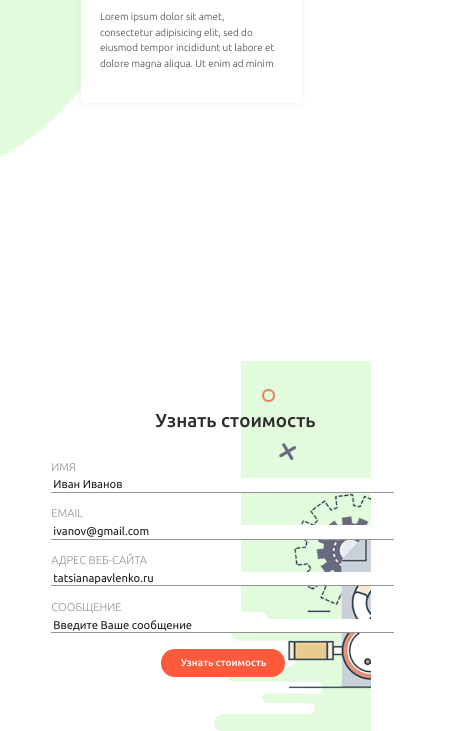
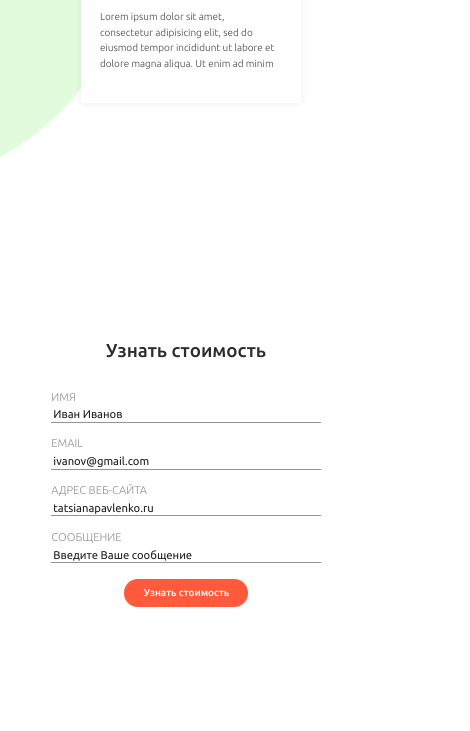
Before and after one commit to rpavlenko/SAYTSPB, a website: page src/index.html in a window 390 px wide. Shown: the part 2857-3588 px from the top of the page, 470 px wide, since content can reach past the window. Drawn offline with nearby package versions, Linux system fonts and the light colour scheme.

Commit message:
feat: add adaptive to price section

```diff
--- a/src/sass/_interface.sass
+++ b/src/sass/_interface.sass
@@ -26,7 +26,7 @@
     opacity: 1
 div.invalid
   position: absolute
-  bottom: -0.8rem
+  bottom: -1rem
   left: 0.1rem
   font-size: 12px
   color: tomato
--- a/src/sass/_media.sass
+++ b/src/sass/_media.sass
@@ -100,6 +100,7 @@
       max-width: 15%
       max-height: 15%
   .services
+    margin-bottom: 3rem
     &__row
       justify-content: center
     &__card
@@ -108,12 +109,23 @@
         font-size: 1.625rem
       &-description
         font-size: 1rem
+  .price
+    height: auto
 @media screen and (max-width:  885px)
   .menu
     &__nav
       display: none
   .price
-
+    &__wrap
+      background: $light
+    &__form
+      width: 100%
+      justify-content: center
+    &__input-group
+      max-width: 100%
+  .form
+    &__wrap
+      width: 100%
 
 @media screen and (max-width: 830px)
   .statistics
```
Also changed, not shown: src/css/style.css.
